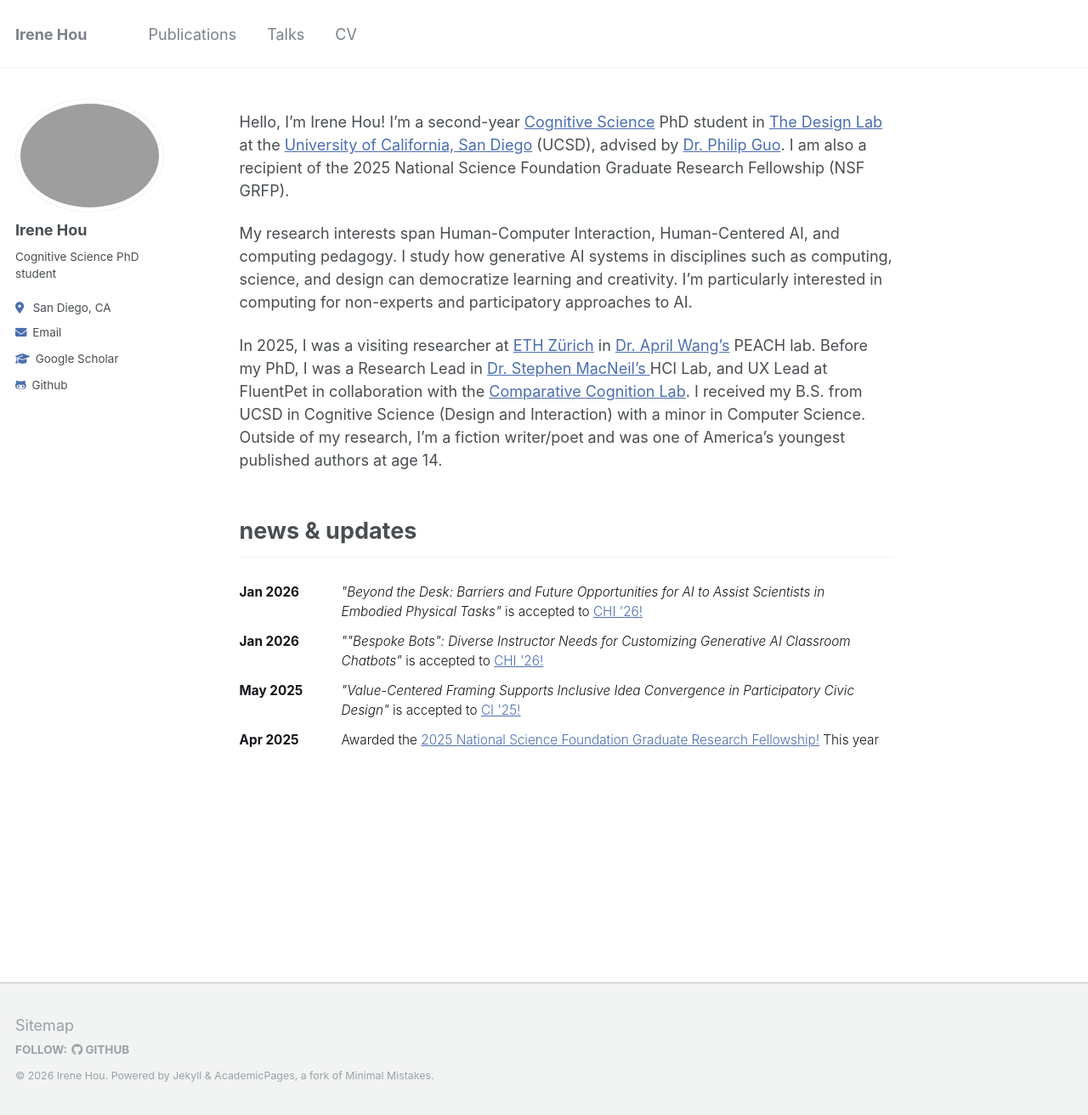
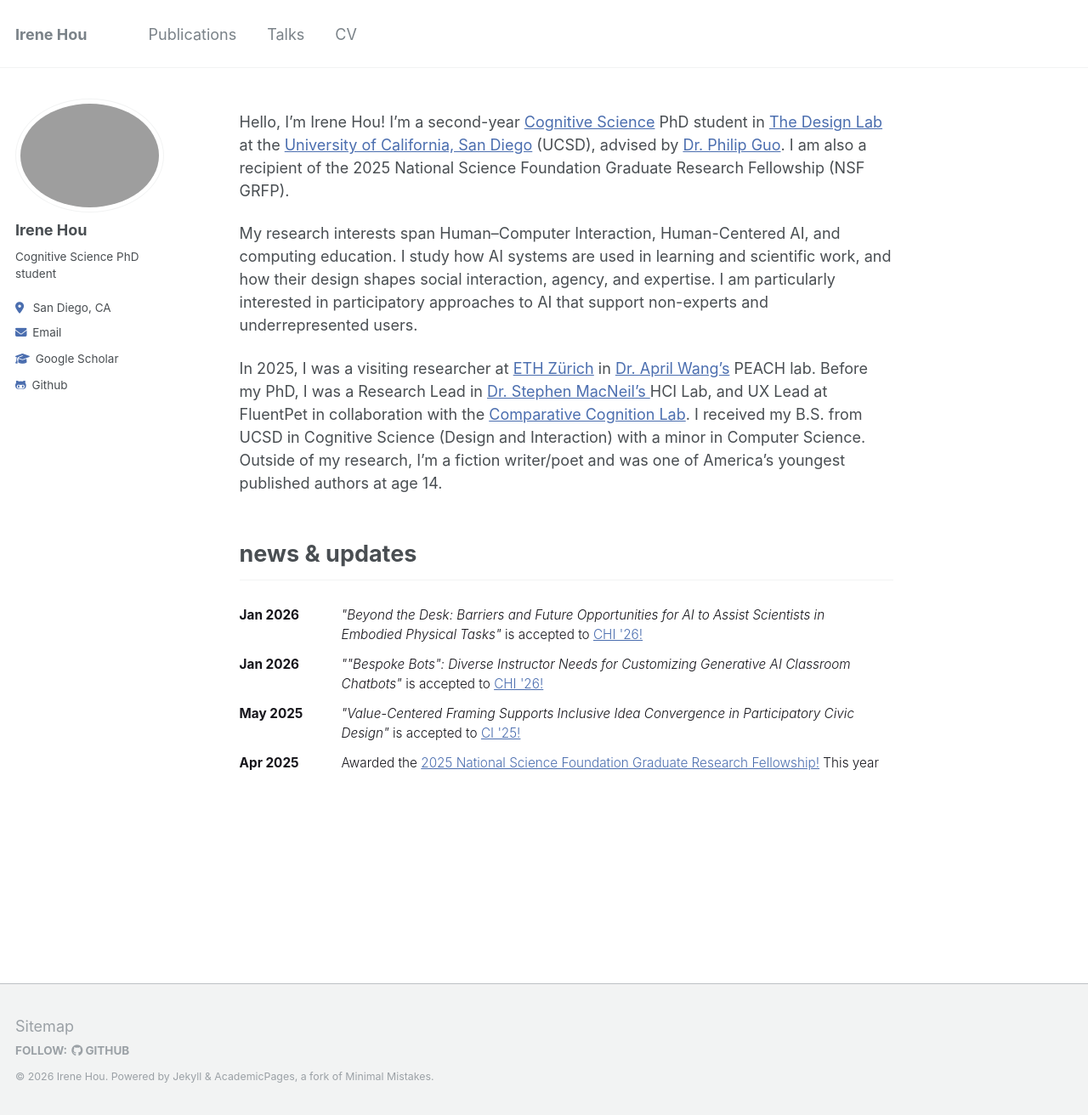
Before and after one commit to houirene/houirene.github.io, a Jekyll site: the page built from _pages/about.md, in a window 1280 px wide and 1312 px high. Shown: the whole window at 85% size. Built offline with Jekyll 4.4.1, drawn with Linux system fonts in a browser that asks for light colours.

Commit message:
update jan 2026

```diff
--- a/_pages/about.md
+++ b/_pages/about.md
@@ -10,7 +10,7 @@ redirect_from:
 
 Hello, I'm Irene Hou! I'm a second-year [Cognitive Science](https://cogsci.ucsd.edu) PhD student in [The Design Lab](https://designlab.ucsd.edu) at the [University of California, San Diego](https://ucsd.edu) (UCSD), advised by [Dr. Philip Guo](https://pg.ucsd.edu). I am also a recipient of the 2025 National Science Foundation Graduate Research Fellowship (NSF GRFP).
 
-My research interests span Human-Computer Interaction, Human-Centered AI, and computing pedagogy. I study how generative AI systems in disciplines such as computing, science, and design can democratize learning and creativity. I'm particularly interested in computing for non-experts and participatory approaches to AI.
+My research interests span Human–Computer Interaction, Human-Centered AI, and computing education. I study how AI systems are used in learning and scientific work, and how their design shapes social interaction, agency, and expertise. I am particularly interested in participatory approaches to AI that support non-experts and underrepresented users.
 
 In 2025, I was a visiting researcher at [ETH Zürich](https://ethz.ch/en.html) in [Dr. April Wang's](https://aprilwang.me/) PEACH lab. Before my PhD, I was a Research Lead in [Dr. Stephen MacNeil's ](https://stevemacn.github.io) HCI Lab, and UX Lead at FluentPet in collaboration with the [Comparative Cognition Lab](https://cclab.ucsd.edu). I received my B.S. from UCSD in Cognitive Science (Design and Interaction) with a minor in Computer Science. Outside of my research, I'm a fiction writer/poet and was one of America's youngest published authors at age 14.
 
```
